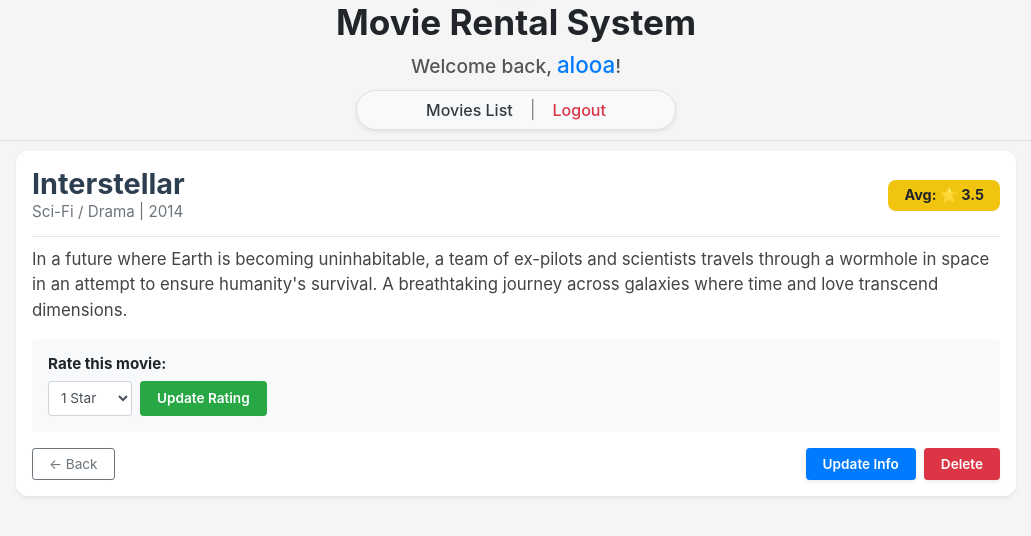
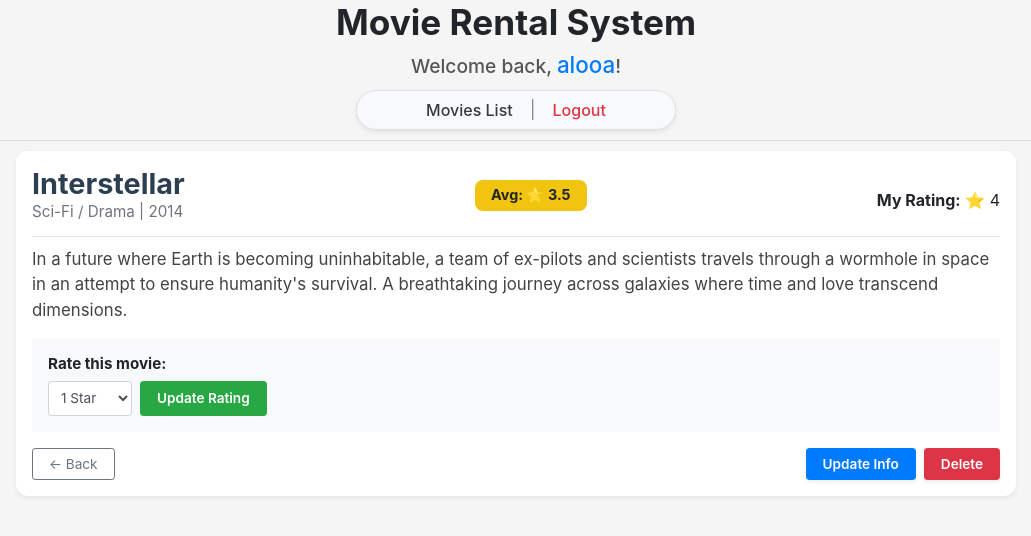
Before and after one commit to norah22fm/IS424Project, a Django app: page /movies/1/ in a window 1280 px wide. Shown: the part 188-724 px from the top of the page, without its empty margins (124-1155 px from the left). Run offline with Django 5.2, Linux system fonts and the light colour scheme; a user stored in the database is signed in; data comes from the database, SQL or seed files in the repository; some libraries are stand-ins or nearby versions.

Commit message:
Update movie_detail.html

```diff
--- a/IS424Project-main/IS424Project-main/templates/movie_detail.html
+++ b/IS424Project-main/IS424Project-main/templates/movie_detail.html
@@ -11,8 +11,19 @@
             </div>
 
             <div class="badge movie-rating px-3 py-2">
-                Avg: ⭐ <span class="font-weight-bold">{{ movie.get_avg_rating }}</span>
-            </div>
+    Avg: ⭐ <span class="font-weight-bold">{{ movie.get_avg_rating }}</span>
+</div>
+
+{% if user.is_authenticated %}
+    <div class="mt-2">
+        <strong>My Rating:</strong>
+        {% if user_rating %}
+            ⭐ {{ user_rating.rating }}
+        {% else %}
+            Not rated yet
+        {% endif %}
+    </div>
+{% endif %}
         </div>
 
         <hr class="movie-divider">
```
